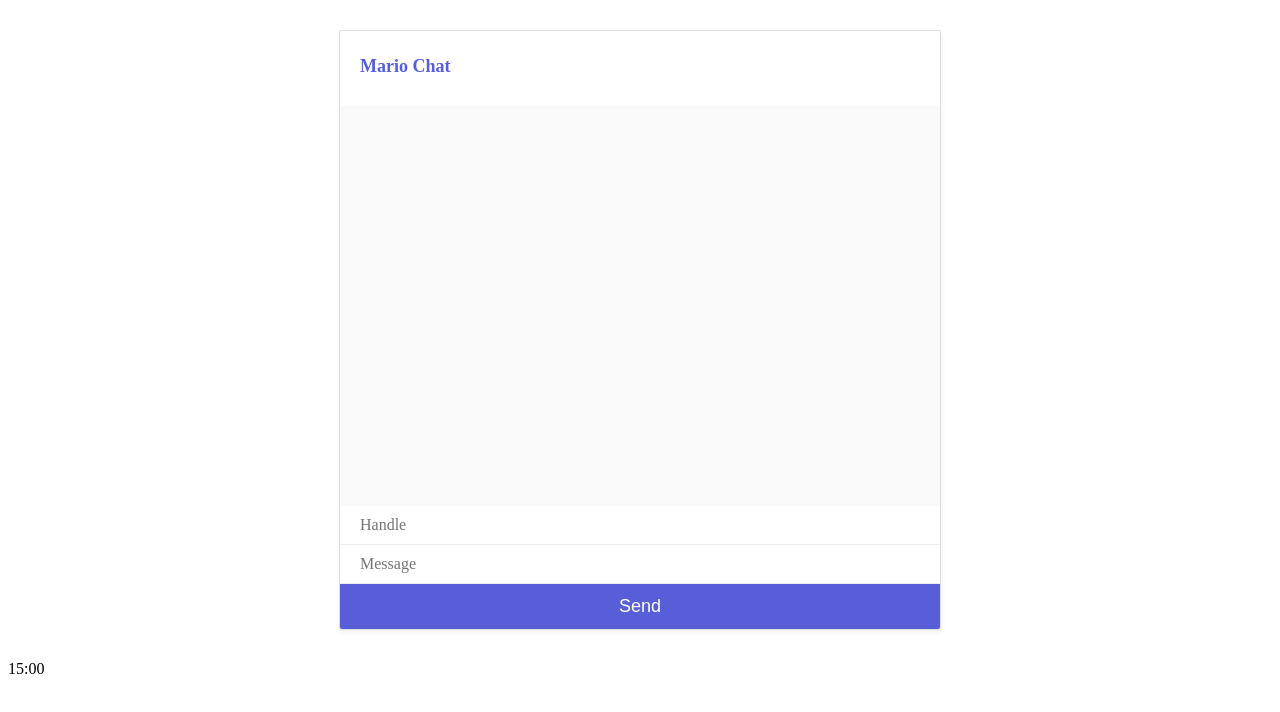
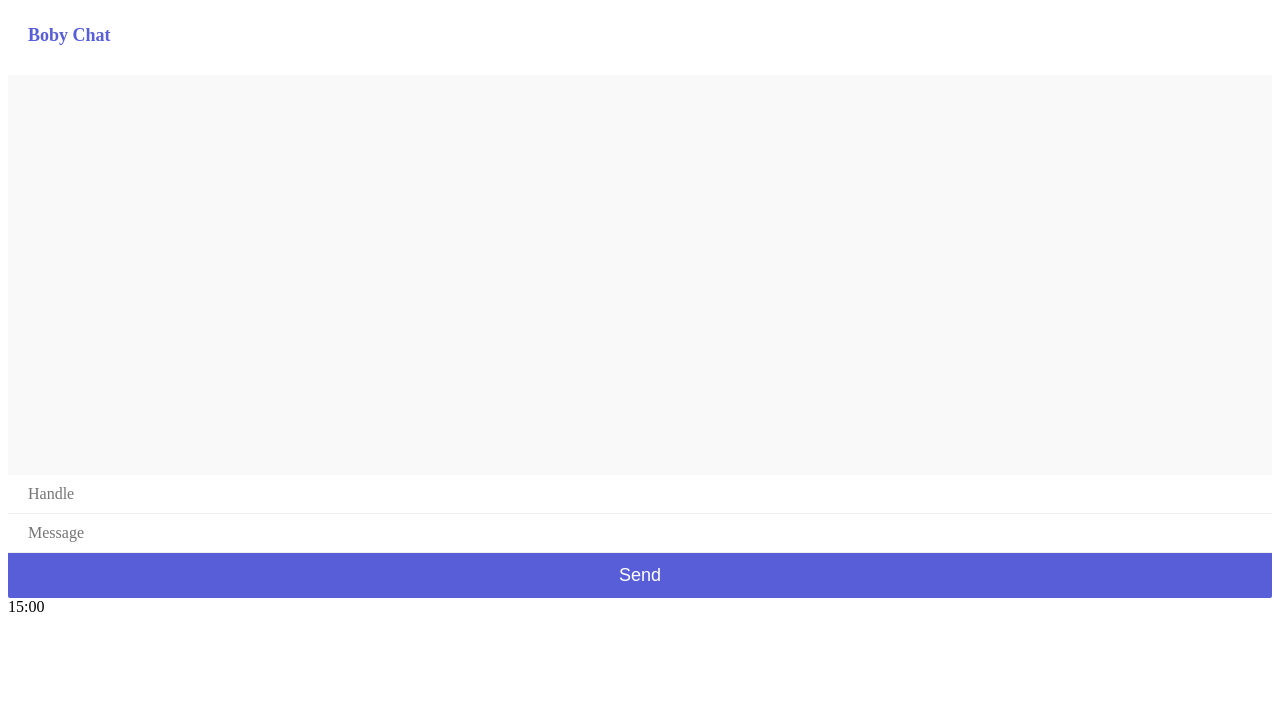
Before and after one commit to kaziHoque/Assignment2, a website: page public/index.html in a window 1280 px wide. Drawn offline with nearby package versions, Linux system fonts and the light colour scheme; no server answers.

Commit message:
Update index.html

```diff
--- a/public/index.html
+++ b/public/index.html
@@ -13,8 +13,8 @@
     <body>
 
 <!--CHAT APP INTERFACE HERE-->
-        <div id="mario-chat">
-            <h2>Mario Chat</h2>
+        <div id="Boby-chat">
+            <h2>Boby Chat</h2>
 
             <h3 id='session_name'></h3>
             <div id="chat-window">
```
